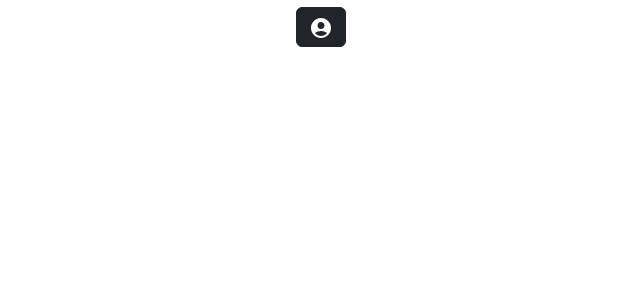
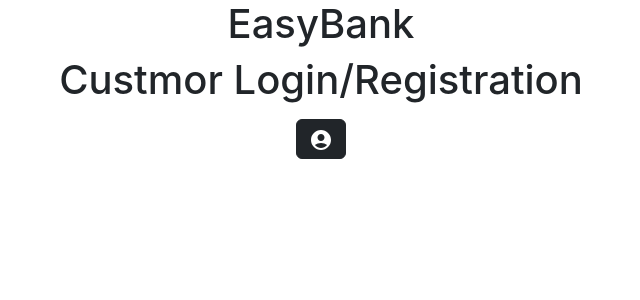
Before and after one commit to Shubhamtribhuvan8/EasyBank, a React (Create React App) app in the folder frontend/: page / in a window 1280 px wide. Shown: the top 300 px of the page, without its empty margins (319-959 px from the left). Built offline with nearby package versions, Linux system fonts and the light colour scheme.

Commit message:
added logout toast and model

```diff
--- a/frontend/src/component/BankLogin/Login.jsx
+++ b/frontend/src/component/BankLogin/Login.jsx
@@ -47,9 +47,12 @@ function Login() {
   }
   return (
     <>
+      <h1>EasyBank</h1>
+      <h1>Custmor Login/Registration</h1>
       <Button variant="dark" onClick={() => setShow(true)}>
         <AccountCircleIcon />
       </Button>
+
       <Modal
         show={show}
         onHide={() => setShow(false)}
@@ -61,7 +64,7 @@ function Login() {
             id="example-custom-modal-styling-title"
             style={{ textAlign: "center" }}
           >
-            Login
+            Custmor Login
           </Modal.Title>
         </Modal.Header>
         <Modal.Body>
--- a/frontend/src/component/BankLogin/Logout.jsx
+++ b/frontend/src/component/BankLogin/Logout.jsx
@@ -1,6 +1,7 @@
 import React from "react";
 import { Button } from "@mui/material";
 import { useNavigate } from "react-router-dom";
+import { toast } from "react-toastify";
 
 export default function Logout() {
   const navigate = useNavigate();
@@ -10,6 +11,7 @@ export default function Logout() {
     setTimeout(() => {
       navigate("/");
     }, 2000);
+    toast.success("Logout successful!");
   };
 
   return (
--- a/frontend/src/component/BankLogin/Signup.jsx
+++ b/frontend/src/component/BankLogin/Signup.jsx
@@ -62,7 +62,7 @@ function Signup() {
             id="example-custom-modal-styling-title"
             style={{ textAlign: "center" }}
           >
-            Create a Account
+            Create a Account in EasyBank
           </Modal.Title>
         </Modal.Header>
         <Modal.Body>
```
